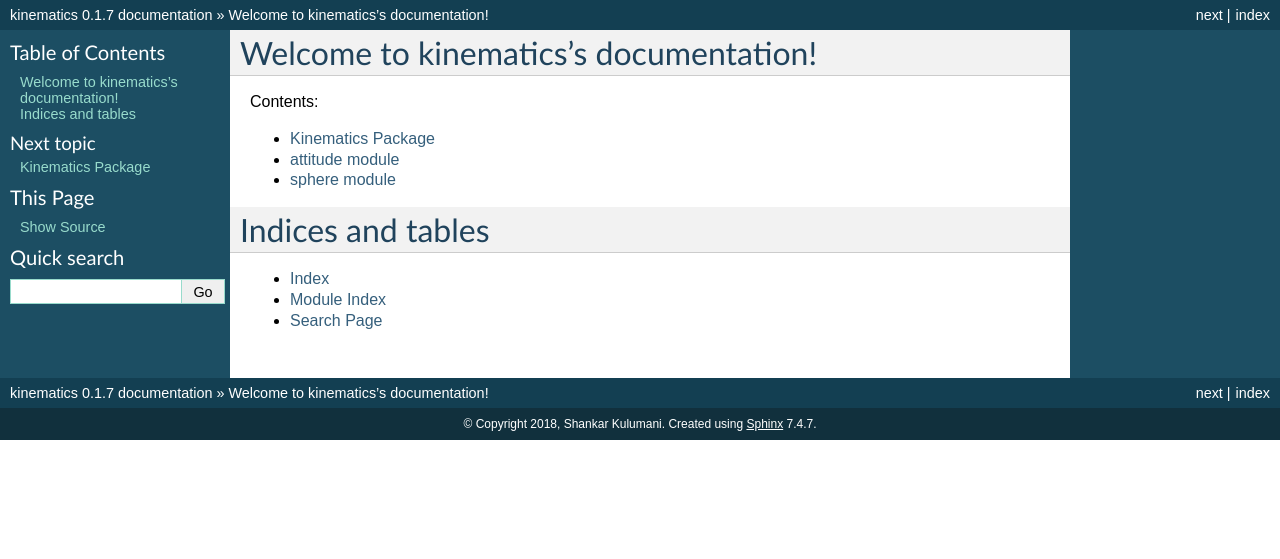
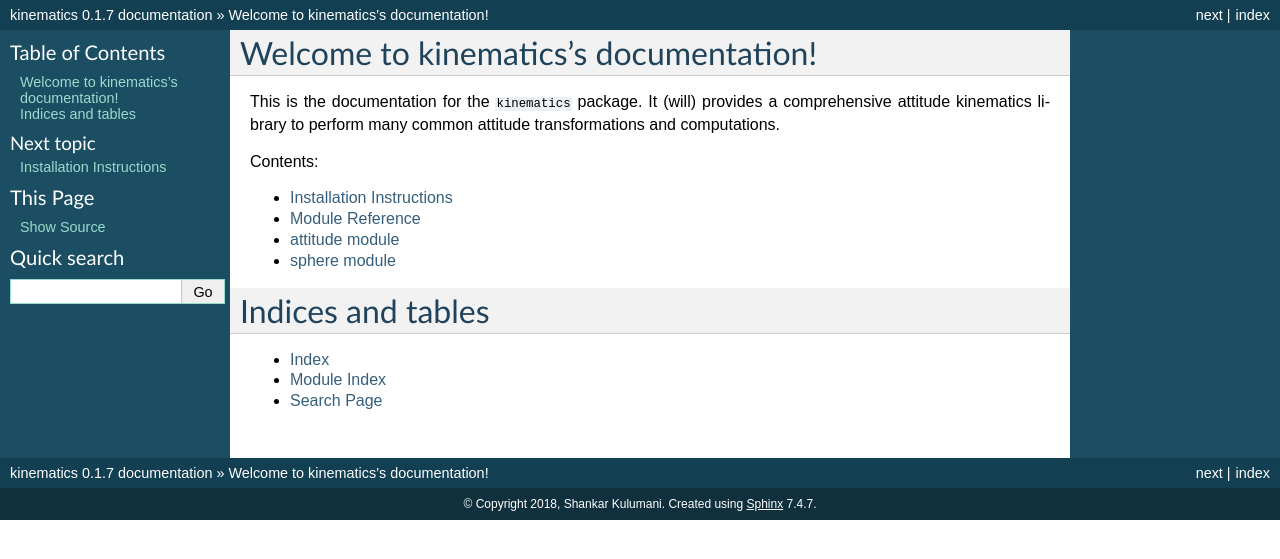
Before and after one commit to skulumani/kinematics, a Sphinx documentation site: the page built from docs/index.rst, in a window 1280 px wide. Shown: the top 559 px of the page. Built offline with Sphinx 7.4.7, drawn with Linux system fonts in a browser that asks for light colours.

Commit message:
Start on other documenation

```diff
--- a/docs/documentation.rst
+++ b/docs/documentation.rst
@@ -1,4 +1,4 @@
-Kinematics Package
+Module Reference
 ==================
 
 attitude module
--- a/docs/index.rst
+++ b/docs/index.rst
@@ -6,11 +6,17 @@
 Welcome to kinematics's documentation!
 ======================================
 
+This is the documentation for the ``kinematics`` package.
+It (will) provides a comprehensive attitude kinematics library to perform many common attitude transformations and computations.
+
+
 .. toctree::
    :maxdepth: 2
    :caption: Contents:
 
+   installation.rst
    documentation.rst
+
 
 Indices and tables
 ==================
```
Also changed, not shown: docs/installation.rst (added, +18 -0 lines).
